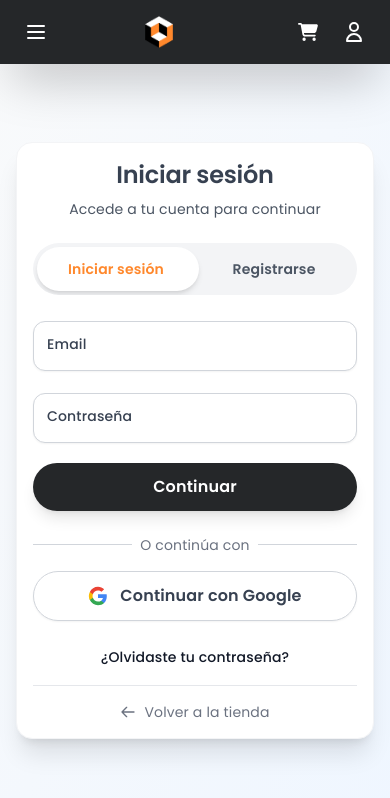
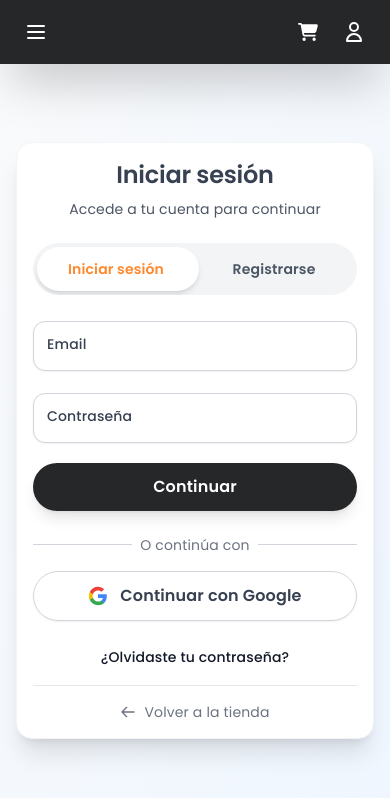
Before and after one commit to AngelSpinazzola/hardware-store-frontend, a React (Vite) app: page /auth in a window 390 px wide. Shown: the top 798 px of the page. Built offline with nearby package versions, Linux system fonts and the light colour scheme; no server answers.

Commit message:
Ocultando icono del nav, en mobile

```diff
--- a/src/components/Common/NavBar/index.tsx
+++ b/src/components/Common/NavBar/index.tsx
@@ -103,7 +103,7 @@ const NavBar = ({
                         <Link to="/" onClick={handleLogoClick} className="flex items-center space-x-2 sm:space-x-3 flex-shrink-0 md:mr-auto md:ml-0 -ml-5">
                             <div className="relative group">
                                 <div>
-                                    <img src={novatechLogo} alt="Nova Tech Logo" className="w-8 h-8 sm:w-9 sm:h-9 object-contain" />
+                                    <img src={novatechLogo} alt="Nova Tech Logo" className="hidden md:block w-8 h-8 sm:w-9 sm:h-9 object-contain" />
                                 </div>
                             </div>
 
```
